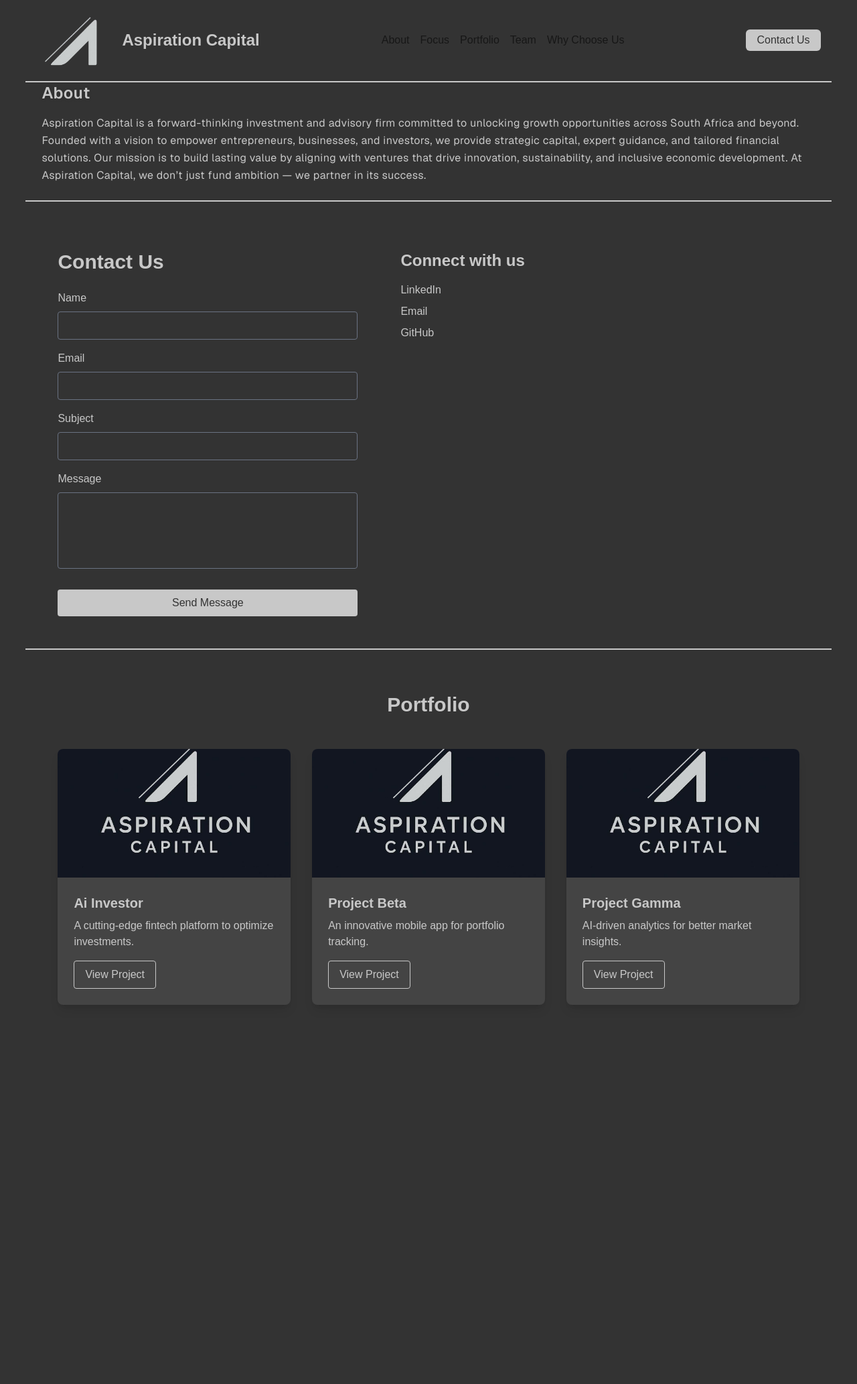
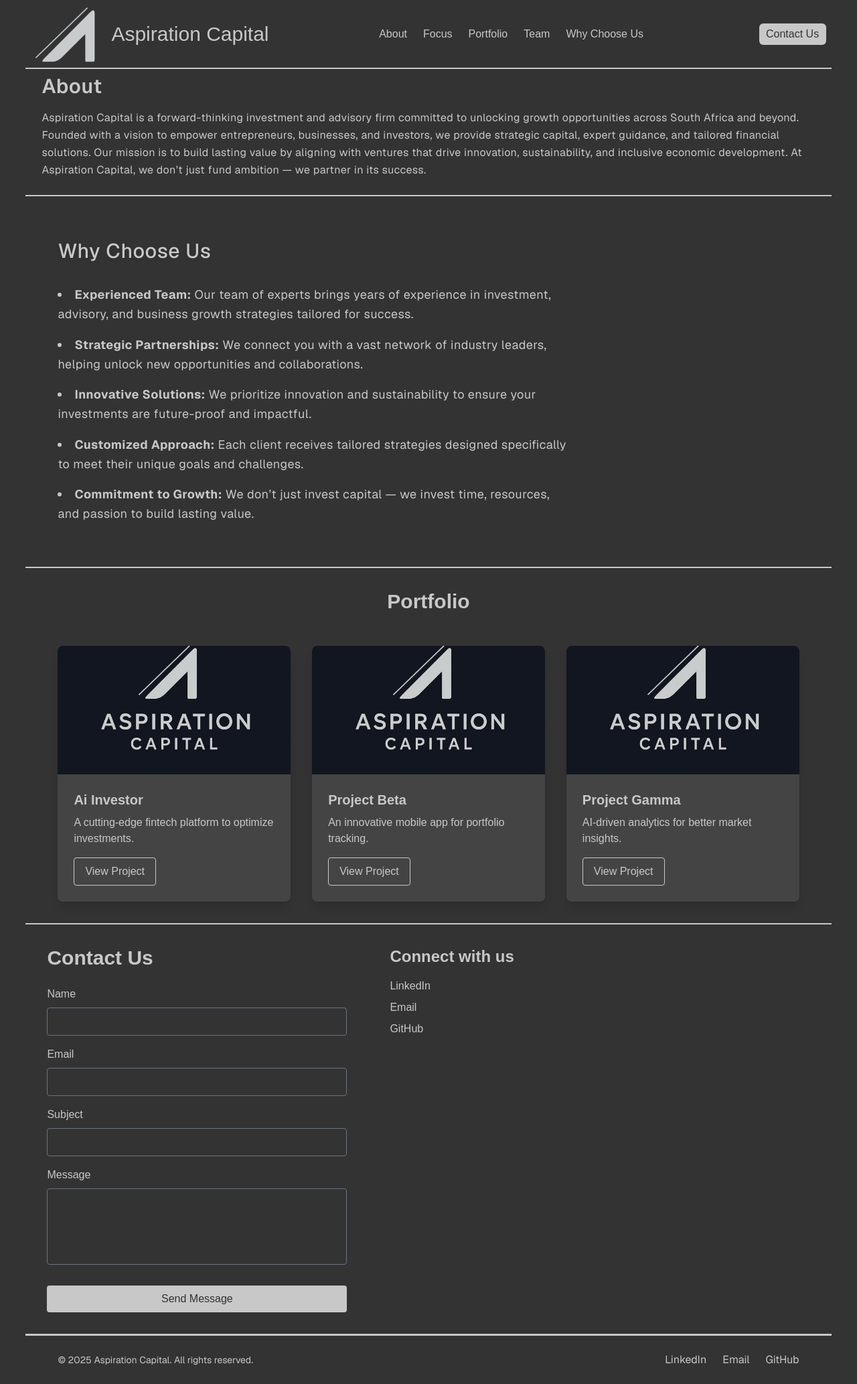
Before and after one commit to Craig-pseudo/AspirationCapital, a Next.js app: page / in a window 1280 px wide. Shown: the whole page at 67% size. Before the commit the page ends 1564 px from the top, so only its background shows below. Built offline with nearby package versions, Linux system fonts and the light colour scheme.

Commit message:
Colour Changes

```diff
--- a/app/components/About.tsx
+++ b/app/components/About.tsx
@@ -2,8 +2,8 @@ import React from 'react';
 
 const About = () => {
   return (
-    <section className="text-[#C8C8C8] border-b-2 border-[#C8C8C8] pb-6 mb-6 px-6 font-sans">
-      <h2 className="font-semibold text-2xl mb-4 tracking-wide drop-shadow-sm">
+    <section className="bg-[#333333] text-[#C8C8C8] border-b-2 border-[#C8C8C8] pt-2 pb-6 mb-0 px-6 font-sans">
+      <h2 className="font-semibold text-3xl mb-4 tracking-wide ">
         About
       </h2>
       <p className="leading-relaxed tracking-wide">
--- a/app/components/Contact.tsx
+++ b/app/components/Contact.tsx
@@ -53,7 +53,7 @@ const Contact: React.FC = () => {
   return (
    <div
    id="contact"
-   className="flex flex-col md:flex-row border-b-2 border-[#C8C8C8] bg-[#333333] text-[#C8C8C8] p-6 md:p-12">
+   className="flex flex-col md:flex-row border-b border-[#C8C8C8] bg-[#333333] text-[#C8C8C8] p-6 md:p-8">
       {/* Left: Contact Form */}
       <div className="md:w-1/2 max-w-md">
         <h2 className="text-3xl font-bold mb-6">Contact Us</h2>
--- /dev/null
+++ b/app/components/Footer.tsx
@@ -0,0 +1,36 @@
+import React from 'react';
+
+const Footer = () => {
+  return (
+    <footer className="bg-[#333333] text-[#C8C8C8] border-t-2 border-[#C8C8C8] py-6 px-6 md:px-12 font-sans max-w-7xl mx-auto flex flex-col md:flex-row justify-between items-center">
+      <p className="text-sm mb-4 md:mb-0">&copy; {new Date().getFullYear()} Aspiration Capital. All rights reserved.</p>
+
+      <div className="flex space-x-6">
+        <a
+          href="https://www.linkedin.com/in/yourprofile"
+          target="_blank"
+          rel="noopener noreferrer"
+          className="hover:text-[#E0E0E0] transition-colors duration-200"
+        >
+          LinkedIn
+        </a>
+        <a
+          href="mailto:youremail@example.com"
+          className="hover:text-[#E0E0E0] transition-colors duration-200"
+        >
+          Email
+        </a>
+        <a
+          href="https://github.com/yourusername"
+          target="_blank"
+          rel="noopener noreferrer"
+          className="hover:text-[#E0E0E0] transition-colors duration-200"
+        >
+          GitHub
+        </a>
+      </div>
+    </footer>
+  );
+};
+
+export default Footer;
--- a/app/components/Header.tsx
+++ b/app/components/Header.tsx
@@ -1,53 +1,38 @@
-import React from 'react';
+import React from 'react'
 
 const Header = () => {
   return (
-    <header className="bg-[#333333] border-b-2 border-[#C8C8C8] w-full px-4 py-4
-      flex flex-col items-center
-      lg:flex-row lg:items-center lg:justify-between
-      gap-4
-    ">
-      {/* Left: Logo + Title */}
-      <div className="flex items-center space-x-4">
-        <img src="/images/AC_Logo.png" alt="AC Logo" className="w-28 h-auto" />
-        <div className="text-[#C8C8C8] text-2xl font-semibold whitespace-nowrap">
-          Aspiration Capital
+    <div className='bg-[#333333] flex justify-between items-center w-full border-b-2 border-[#C8C8C8]'>
+        <div className='flex justify-between items-center'>
+            <div>
+                <img src="/images/AC_Logo.png" alt="AC Logo" className="w-32 h-auto" />
             </div>
+            <div className='text-[#C8C8C8] flex justify-center text-3xl'>Aspiration Capital</div>
         </div>
+        <div>
 
-      {/* Middle: Navigation */}
-      <nav className="flex flex-wrap justify-center gap-4 max-w-full
-        lg:max-w-none
-      ">
-        <a href="#about" className="hover:text-[#E0E0E0] transition-colors duration-200 whitespace-nowrap">
+          <nav className="flex space-x-6 text-[#C8C8C8] font-medium">
+      <a href="#about" className="hover:text-[#E0E0E0] transition-colors duration-200">
         About
       </a>
-        <a href="#investment-focus" className="hover:text-[#E0E0E0] transition-colors duration-200 whitespace-nowrap">
+      <a href="#investment-focus" className="hover:text-[#E0E0E0] transition-colors duration-200">
         Focus
       </a>
-        <a href="#portfolio" className="hover:text-[#E0E0E0] transition-colors duration-200 whitespace-nowrap">
+      <a href="#portfolio" className="hover:text-[#E0E0E0] transition-colors duration-200">
         Portfolio
       </a>
-        <a href="#team" className="hover:text-[#E0E0E0] transition-colors duration-200 whitespace-nowrap">
+      <a href="#team" className="hover:text-[#E0E0E0] transition-colors duration-200">
         Team
       </a>
-        <a href="#why-choose-us" className="hover:text-[#E0E0E0] transition-colors duration-200 whitespace-nowrap">
+      <a href="#why-choose-us" className="hover:text-[#E0E0E0] transition-colors duration-200">
         Why Choose Us
       </a>
       </nav>
 
-      {/* Right: Contact Button */}
-      <a
-        href="#contact"
-        className="h-8 px-4 rounded-md bg-[#C8C8C8] text-[#333333]
-          flex items-center justify-center whitespace-nowrap
-          hover:bg-[#b0b0b0] transition
-        "
-      >
-        Contact Us
-      </a>
-    </header>
-  );
-};
+        </div>
+        <div className='h-8 w-25 rounded-md m-2 flex justify-center items-center text-[#333333] bg-[#C8C8C8]'>Contact Us</div>
+    </div>
+  )
+}
 
-export default Header;
+export default Header
--- a/app/components/Portfolio.tsx
+++ b/app/components/Portfolio.tsx
@@ -37,7 +37,7 @@ const Portfolio: React.FC = () => {
   return (
     <section
       id="portfolio"
-      className="bg-[#333333] text-[#C8C8C8] py-16 px-6 md:px-12"
+      className="bg-[#333333] text-[#C8C8C8] border-b-2 border-[#C8C8C8] py-8 px-6 md:px-12"
     >
       <div className="max-w-7xl mx-auto">
         <h2 className="text-3xl font-bold mb-12 text-center">Portfolio</h2>
--- /dev/null
+++ b/app/components/WhyChooseUS.tsx
@@ -0,0 +1,34 @@
+import React from 'react';
+
+const WhyChooseUs = () => {
+  return (
+    <section
+      id="why-choose-us"
+      className="bg-[#333333] text-[#C8C8C8] border-b-2 border-[#C8C8C8] py-16 px-6 md:px-12 font-sans max-w-7xl mx-auto"
+    >
+      <h2 className="text-3xl font-medium mb-8 tracking-wide drop-shadow-sm">
+        Why Choose Us
+      </h2>
+
+      <ul className="max-w-3xl list-disc list-inside space-y-4 text-lg leading-relaxed tracking-wide">
+        <li>
+          <strong>Experienced Team:</strong> Our team of experts brings years of experience in investment, advisory, and business growth strategies tailored for success.
+        </li>
+        <li>
+          <strong>Strategic Partnerships:</strong> We connect you with a vast network of industry leaders, helping unlock new opportunities and collaborations.
+        </li>
+        <li>
+          <strong>Innovative Solutions:</strong> We prioritize innovation and sustainability to ensure your investments are future-proof and impactful.
+        </li>
+        <li>
+          <strong>Customized Approach:</strong> Each client receives tailored strategies designed specifically to meet their unique goals and challenges.
+        </li>
+        <li>
+          <strong>Commitment to Growth:</strong> We don’t just invest capital — we invest time, resources, and passion to build lasting value.
+        </li>
+      </ul>
+    </section>
+  );
+};
+
+export default WhyChooseUs;
--- a/app/page.tsx
+++ b/app/page.tsx
@@ -3,14 +3,18 @@ import Header from "./components/Header";
 import About from "./components/About";
 import Contact from "./components/Contact";
 import Portfolio from "./components/Portfolio";
+import WhyChooseUs from "./components/WhyChooseUS";
+import Footer from "./components/Footer";
 
 export default function Home() {
   return (
     <div className="">
     <Header/>
     <About/>
+    <WhyChooseUs/>
+    <Portfolio/>
     <Contact/>
-    <Portfolio/>
+    <Footer/>
     </div>
   );
 }
```
Lines whose indentation alone changed are shown as unchanged.
